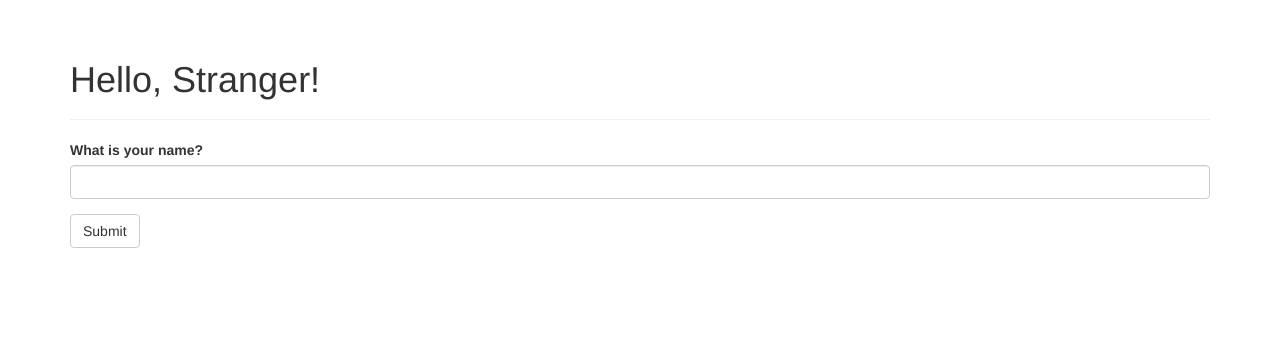
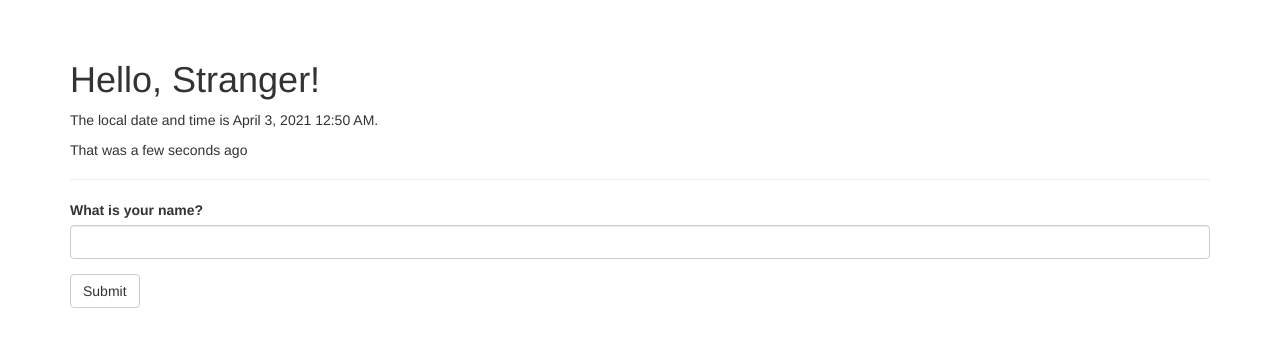
Before and after one commit to VopilinS/flasky, a Flask app: page / in a window 1280 px wide. Shown: the part 52-399 px from the top of the page. Run offline with Flask 2, Linux system fonts and the light colour scheme; some libraries are stand-ins or nearby versions.

Commit message:
fourth chapter

```diff
--- a/templates/index.html
+++ b/templates/index.html
@@ -6,6 +6,8 @@
 {% block page_content %}
 <div class="page-header">
     <h1>Hello, {% if name %}{{ name }}{% else %}Stranger{% endif%}!</h1>
+    <p>The local date and time is {{ moment(current_time).format('LLL')}}. </p>
+    <p>That was {{ moment(current_time).fromNow(refresh=True) }}</p>
 </div>
 {{ wtf.quick_form(form) }}
 {% endblock %}
```
Also changed, not shown: static/favicon.ico (added).
